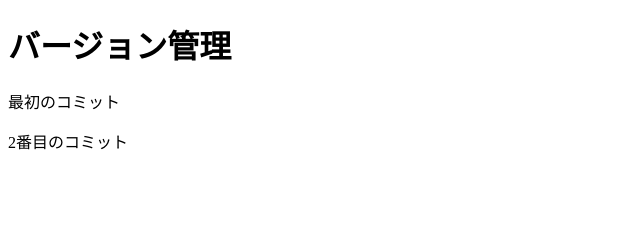
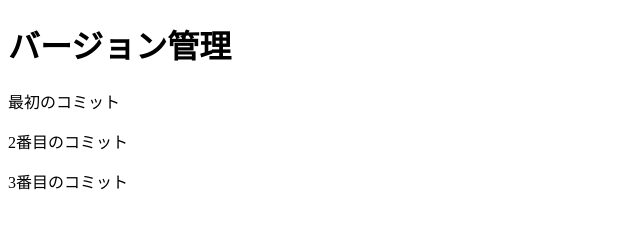
Before and after one commit to runahisazumi/kadai-commit, a plain HTML site: page index.html in a window 1280 px wide. Shown: the whole page, without its empty margins (0-640 px from the left). Drawn offline with Linux system fonts and the light colour scheme.

Commit message:
add another.txt

```diff
--- a/index.html
+++ b/index.html
@@ -8,5 +8,6 @@
         <h1>バージョン管理</h1>
         <p>最初のコミット</p>
         <p>2番目のコミット</p>
+        <p>3番目のコミット</p>
     </body>
 </html>
```
Also changed, not shown: another.txt (added), sample.txt.
